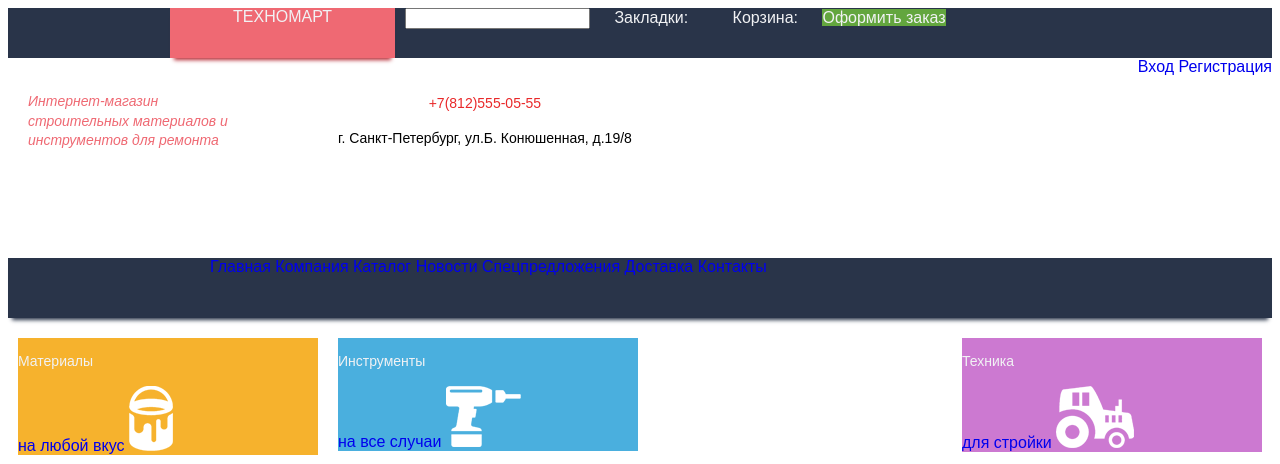
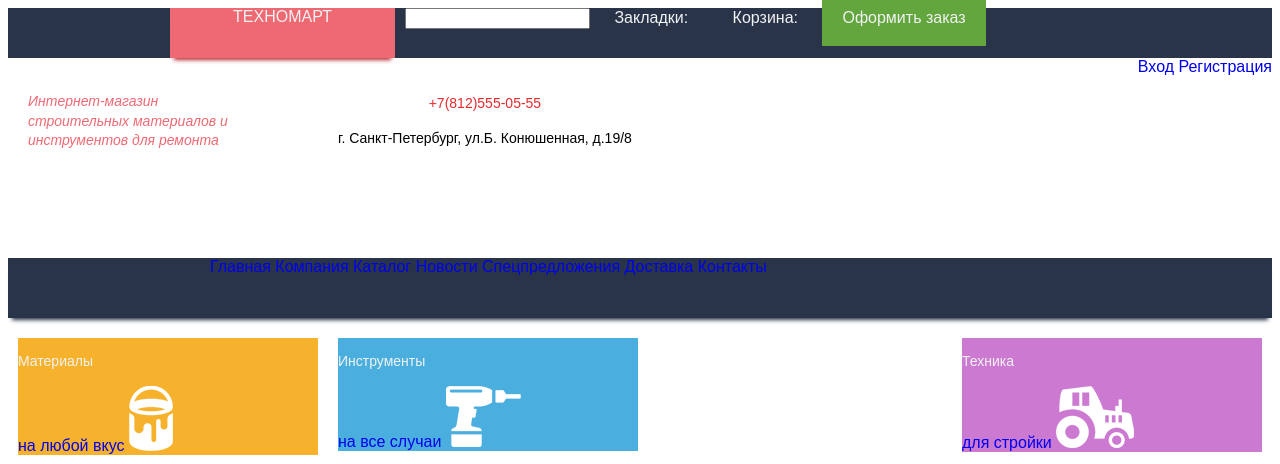
Before and after one commit to gladdaria/153551-technomart, a plain HTML site: page technomart_index.html in a window 1280 px wide. Shown: the top 464 px of the page. Drawn offline with Linux system fonts and the light colour scheme.

Commit message:
correcting css

```diff
--- a/css/style.css
+++ b/css/style.css
@@ -79,9 +79,12 @@ a, li {
 
 .order {
 	width: 150px;
-	height: 100%;
+	height: auto;
 	color:  #f1f2f4;
 	background-color: #63a63e;
+	padding: 20px;
+	box-sizing: border-box;
+	text-align: center;
 }
 
 .info-box {
```
